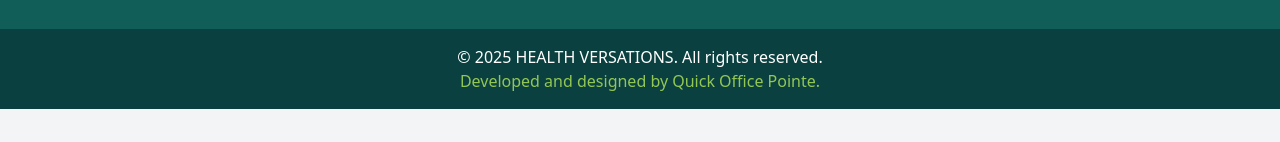
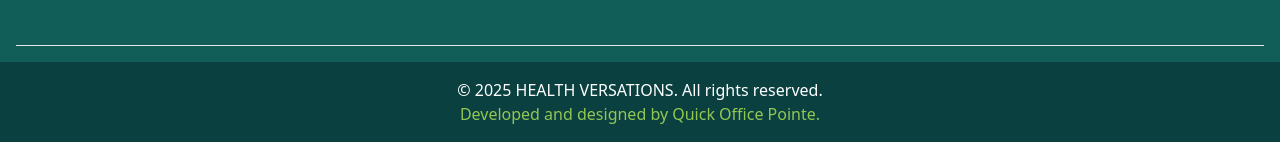
Before and after one commit to 7442charles/Health_Versations, a plain HTML site: page index.html in a window 1280 px wide. Shown: the part 2683-2825 px from the top of the page. Before the commit the page ends 2792 px from the top, so only its background shows below. Drawn offline with nearby package versions, Linux system fonts and the light colour scheme.

Commit message:
news letter done

```diff
--- a/index.html
+++ b/index.html
@@ -261,6 +261,8 @@
           </div>
         </div>
 
+        <hr class="color-white m-4 ">
+
         <!-- Copyright Section -->
         <div class="bg-[#0A4040] text-center py-4 text-white">
           <p>&copy; <span id="current-year"></span> HEALTH VERSATIONS. All rights reserved.</p>
```
